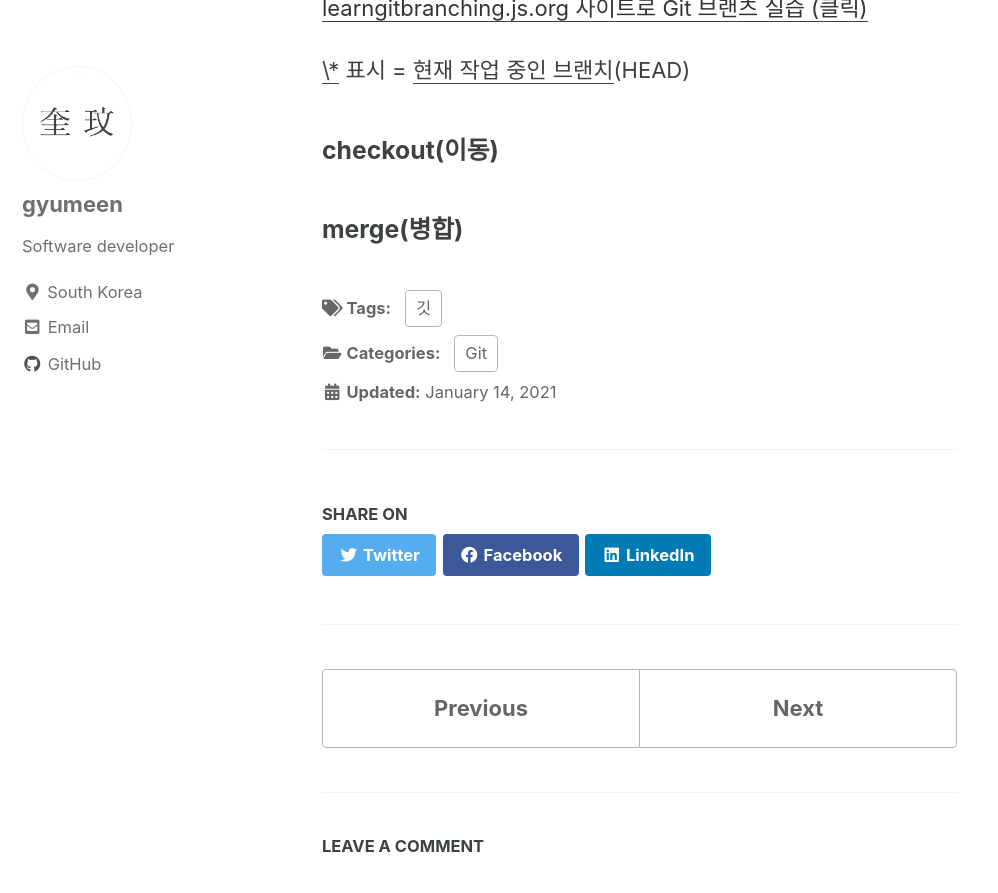
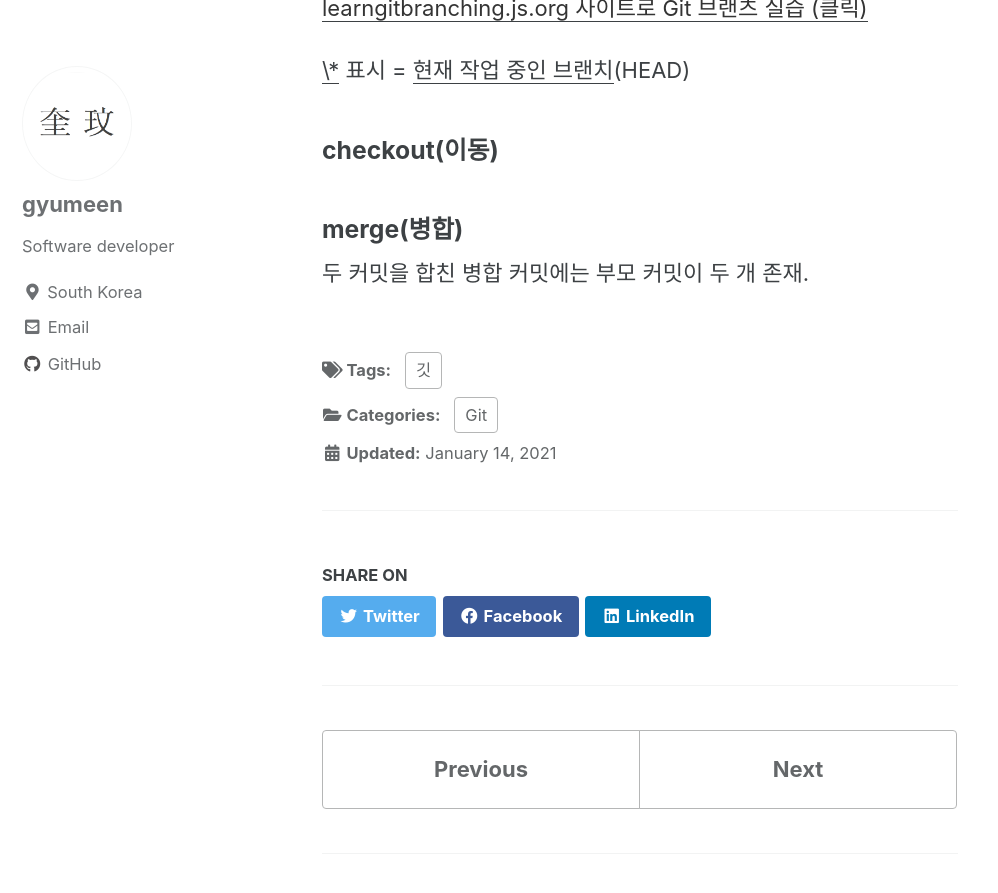
Before and after one commit to gyumeen/gyumeen.github.io, a Jekyll site: the page built from _posts/2021/Git/2021-01-14-[Git] Branch.md, in a window 1280 px wide and 900 px high, scrolled down 358 px. Shown: the top 893 px of the window, without its empty margins (0-998 px from the left). Built offline with Jekyll 4.4.1, drawn with Linux system fonts in a browser that asks for light colours; cached includes are drawn as plain includes; comment, search, counter and statistics services are not loaded.

Commit message:
Update 2021-01-14-[Git] Branch.md

```diff
--- a/_posts/2021/Git/2021-01-14-[Git] Branch.md
+++ b/_posts/2021/Git/2021-01-14-[Git] Branch.md
@@ -21,3 +21,5 @@ last_modified_at: 2021-01-14
 ### checkout(이동)
 
 ### merge(병합)
+두 커밋을 합친 병합 커밋에는
+부모 커밋이 두 개 존재.
```
